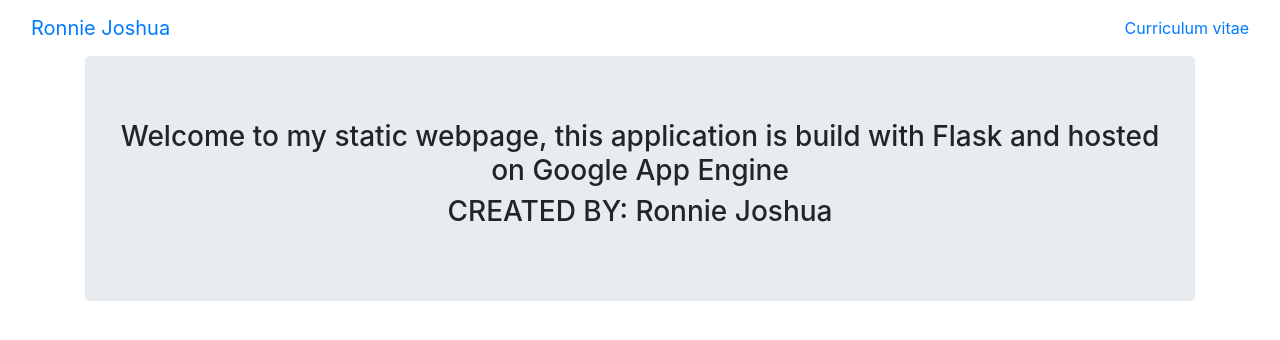
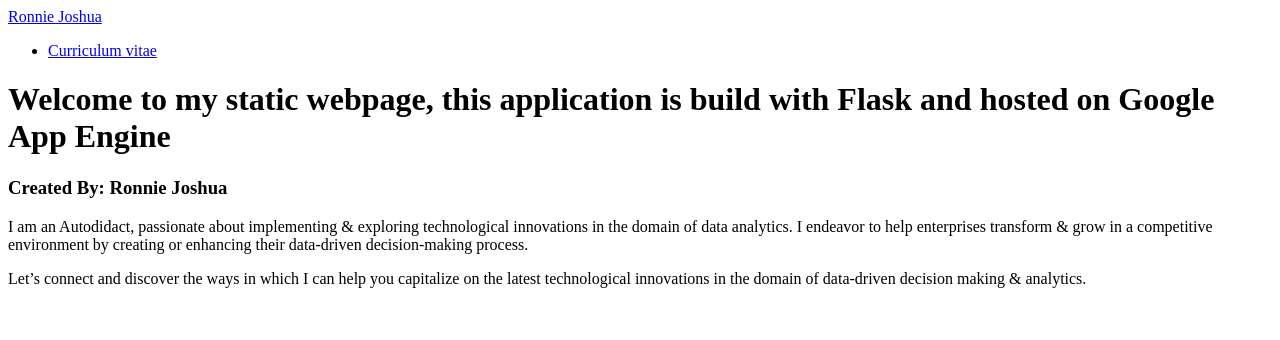
Before and after one commit to ronniejoshua/basic_flask_application, a Flask app: page / in a window 1280 px wide. Shown: the top 340 px of the page. Run offline with Flask 2, Linux system fonts and the light colour scheme; some libraries are stand-ins or nearby versions.

Commit message:
Refactored Code - Plain HTML.

```diff
--- a/main.py
+++ b/main.py
@@ -4,6 +4,7 @@
 
 
 @app.route('/')
+@app.route('/index')
 def index():
     author = "Ronnie Joshua"
     return render_template('index.html', author=author)
--- a/templates/includes/_navbar.html
+++ b/templates/includes/_navbar.html
@@ -4,13 +4,11 @@
     height="0" width="0" style="display:none;visibility:hidden"></iframe></noscript>
     <!-- End Google Tag Manager (noscript) -->
 
-<nav class="navbar navbar-default">
-  <div class="container-fluid">
-    <div class="navbar-header">
-      <a class="navbar-brand" href="https://www.linkedin.com/in/ronnie-joshua/">Ronnie Joshua</a>
+
+    <div>
+      <a href="https://www.linkedin.com/in/ronnie-joshua/">Ronnie Joshua</a>
     </div>
-    <ul class="nav navbar-nav">
-        <li class="active"><a href="/">Curriculum vitae</a></li>
+
+    <ul>
+        <li><a href="/">Curriculum vitae</a></li>
     </ul>
-  </div>
-</nav>
--- a/templates/index.html
+++ b/templates/index.html
@@ -1,8 +1,21 @@
 {% extends 'layout.html' %}
 
 {% block body %}
-  <div class="jumbotron text-center">
-    <h3>Welcome to my static webpage, this application is build with Flask and hosted on Google App Engine </h3>
-      <h3>CREATED BY: {{author}}</h3>
+  <div>
+    <h1>Welcome to my static webpage, this application is build with Flask and hosted on Google App Engine </h1>
+
+    <h3>Created By: {{author}}</h3>
+
+    <P>
+      I am an Autodidact, passionate about implementing & exploring technological innovations in the domain of
+      data analytics. I endeavor to help enterprises transform & grow in a competitive environment by creating
+      or enhancing their data-driven decision-making process.
+    </P>
+
+    <P>
+      Let’s connect and discover the ways in which I can help you capitalize on the latest technological
+      innovations in the domain of data-driven decision making & analytics.
+    </P>
+
   </div>
 {% endblock %}
--- a/templates/layout.html
+++ b/templates/layout.html
@@ -5,13 +5,11 @@
   <!-- Generic Head [Common for All Pages] -->
   <head>
     <meta charset="utf-8">
+    <meta name="viewport" content="width=device-width, initial-scale=1, shrink-to-fit=no">
     <title>Web Analytics</title>
 
     <!-- Google Tag Manager Code [Jinja Templating]-->
-    <script src="{{ url_for('static', filename='my_gtm.js') }}"></script>
-
-    <link rel="stylesheet" href="https://stackpath.bootstrapcdn.com/bootstrap/4.3.1/css/bootstrap.min.css">
-
+    <script src="{{ url_for('static', filename='scripts/my_gtm.js') }}"></script>
   </head>
 
   <!-- Generic Body [Common for All Pages] -->
@@ -19,14 +17,12 @@
     <!-- Generic Navigation Bar for All Pages [Jinja Templating]-->
     {% include 'includes/_navbar.html' %}
 
-    <div class="container">
+    <div>
       {% block body %}
 
 
       {% endblock %}
     </div>
 
-    <script src="https://stackpath.bootstrapcdn.com/bootstrap/4.3.1/js/bootstrap.min.js"></script>
   </body>
-
 </html>
```
Also changed, not shown: static/scripts/my_gtm.js (renamed from static/my_gtm.js), static/styles/custom_stylesheet.css (added).
